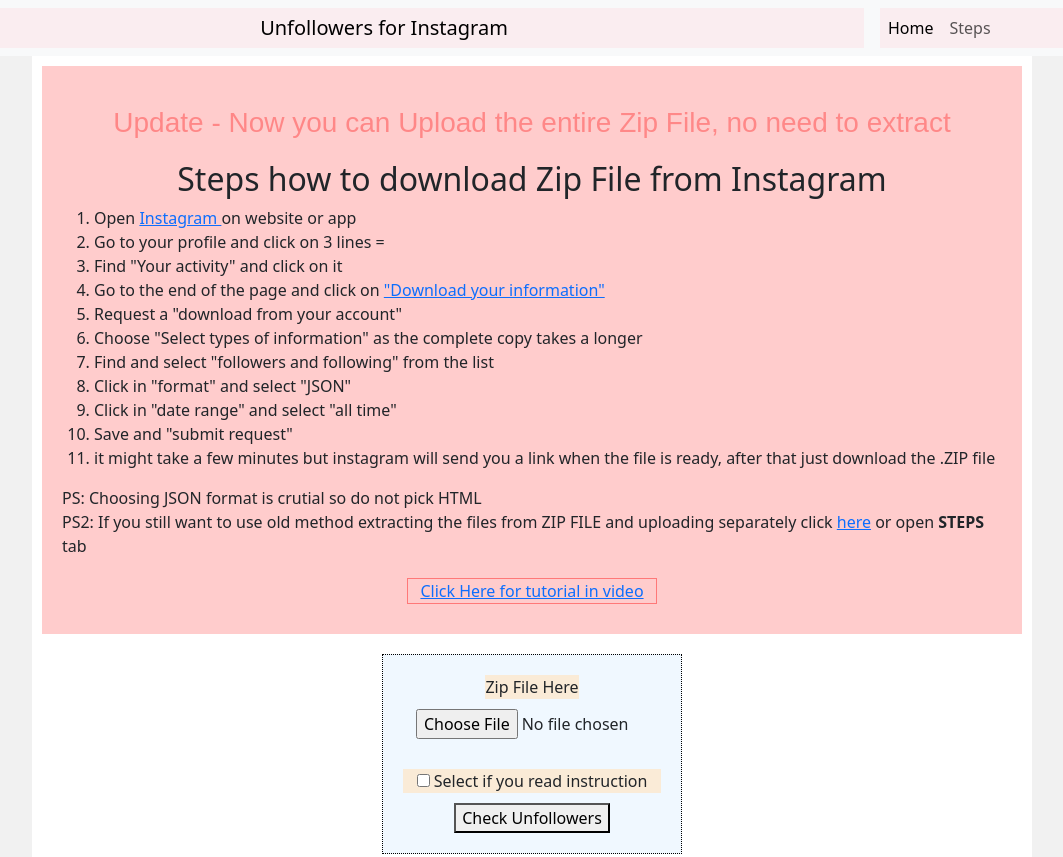
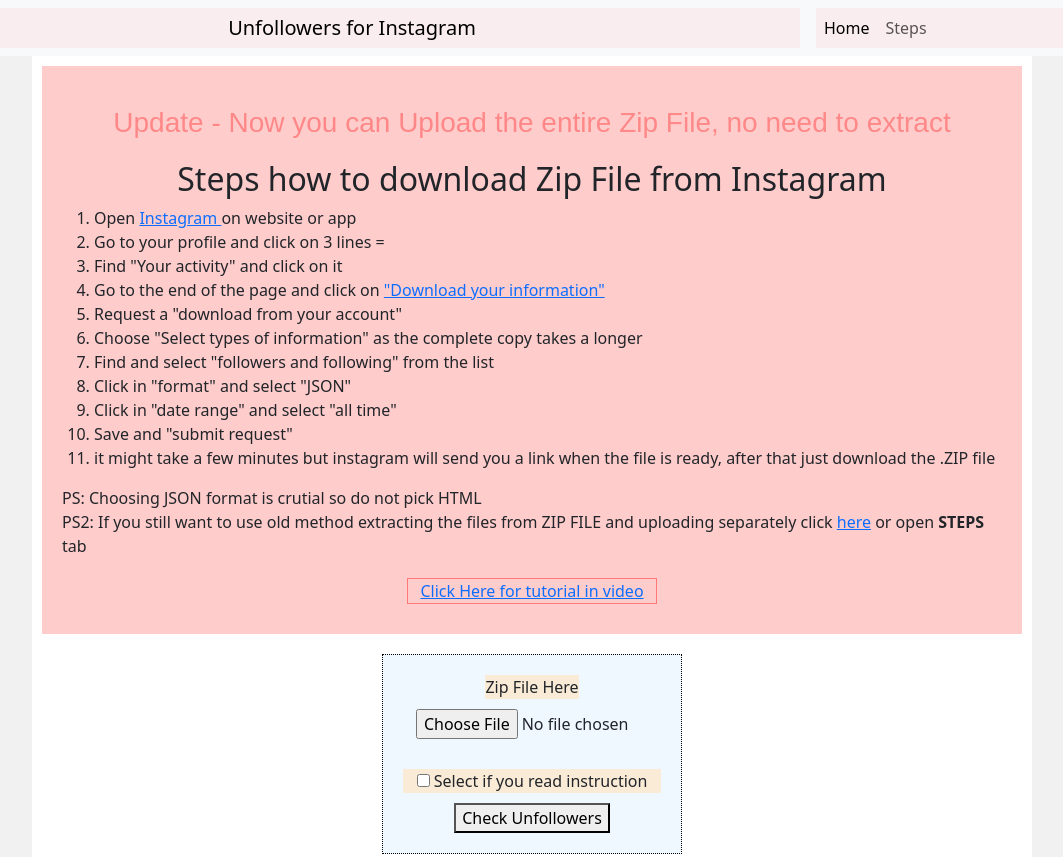
Before and after one commit to giordanobruno01/Unfollower_Instagram_Website, a website: page index.html in a window 1280 px wide. Shown: the top 857 px of the page, without its empty margins (108-1171 px from the left). Drawn offline with nearby package versions, Linux system fonts and the light colour scheme.

Commit message:
nav fixed

```diff
--- a/style.css
+++ b/style.css
@@ -7,7 +7,7 @@
 }
 .navbar-brand {
   background-color: rgba(255, 192, 203, 0.211);
-  width: 75vw;
+  width: 70vw;
   text-align: center;
 }
 .collapse {
```
